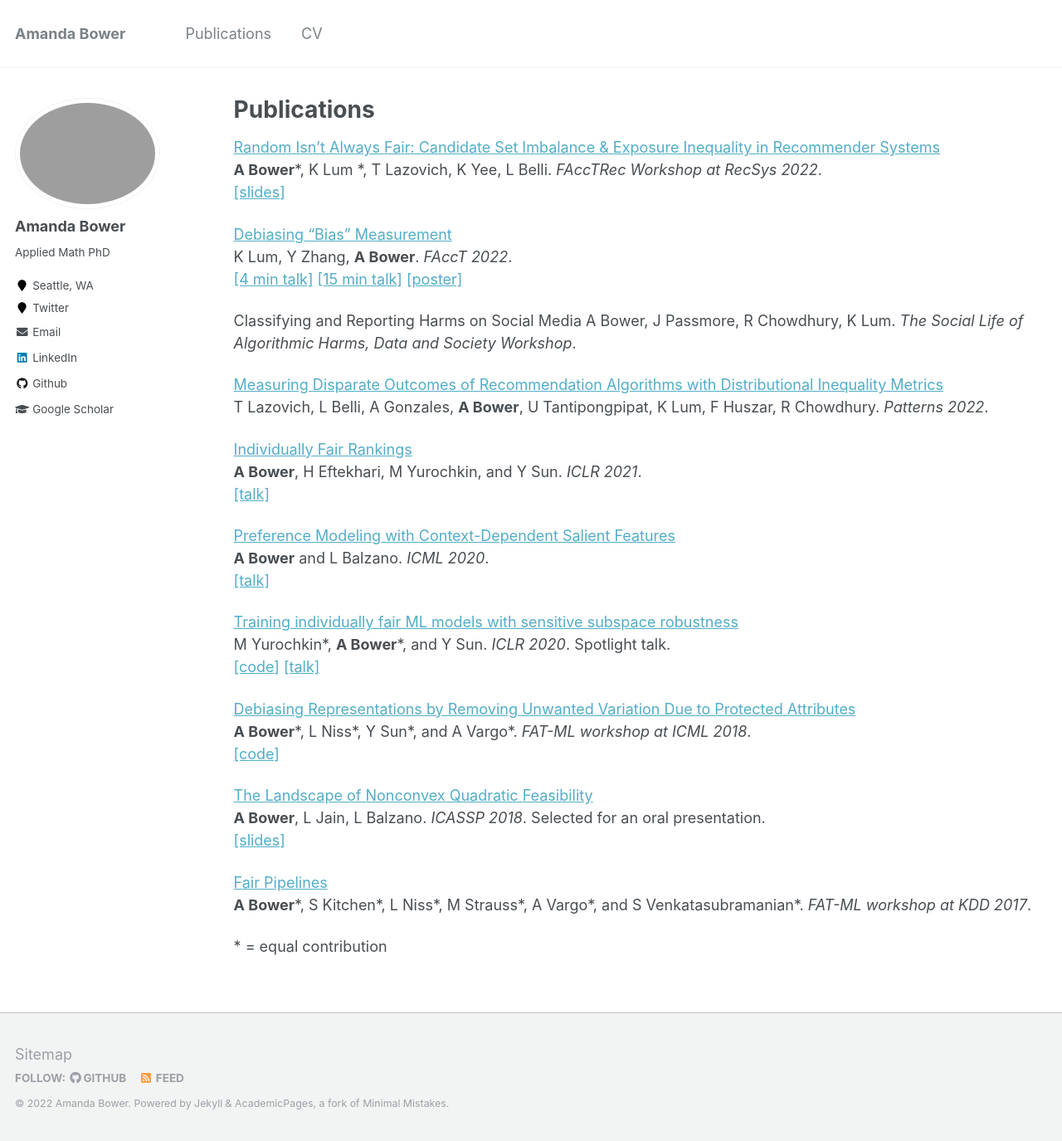
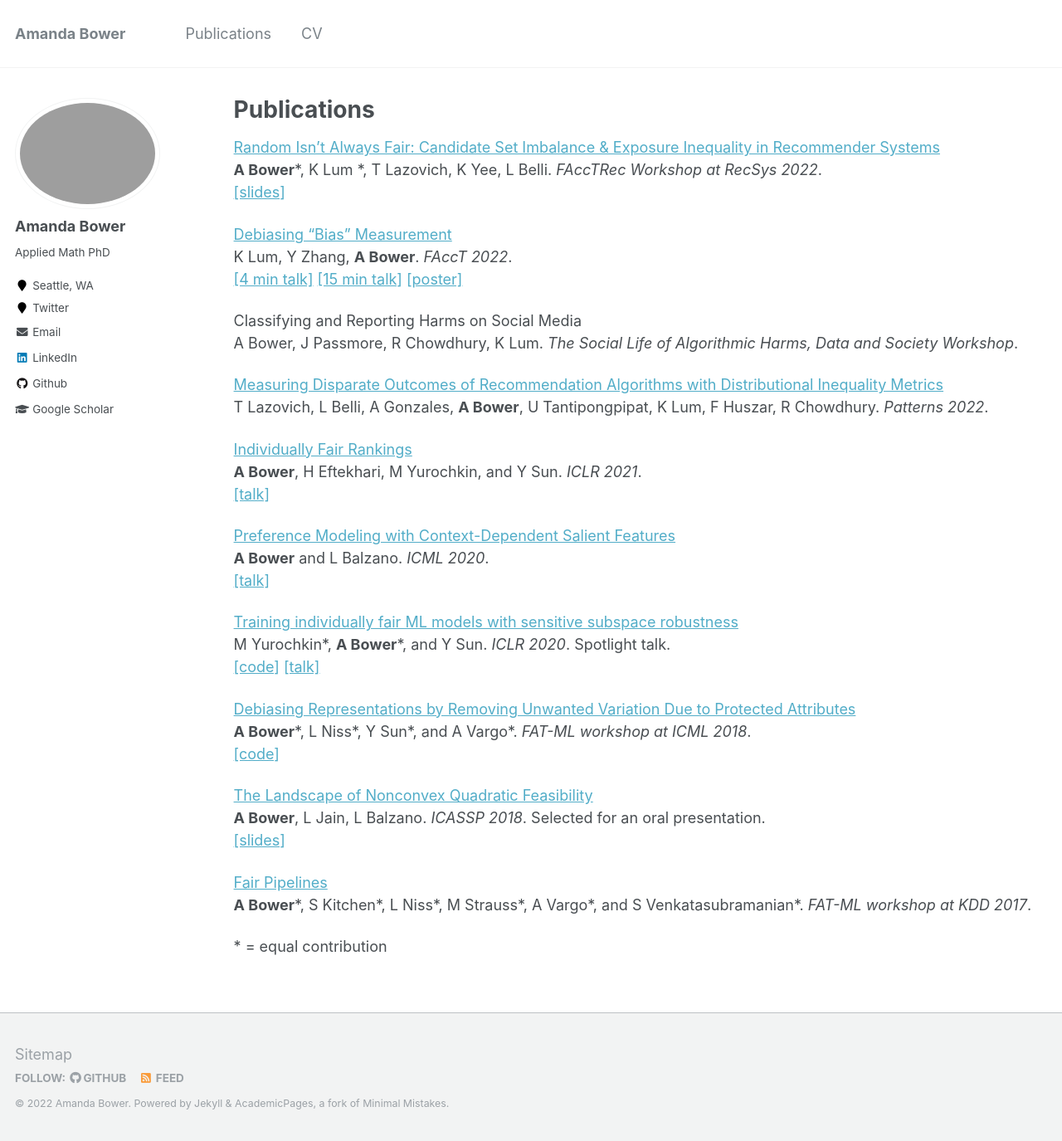
Before and after one commit to Amandarg/amandarg.github.io, a Jekyll site: the page built from _pages/publications.md, in a window 1280 px wide and 1375 px high. Shown: the whole window at 83% size. Built offline with Jekyll 4.4.1, drawn with Linux system fonts in a browser that asks for light colours.

```diff
--- a/_pages/publications.md
+++ b/_pages/publications.md
@@ -12,7 +12,7 @@ author_profile: true
 K Lum, Y Zhang, **A Bower**. *FAccT 2022*.
 [[4 min talk]](https://www.youtube.com/watch?v=4fTOPbdUiQ0) [[15 min talk]](https://www.youtube.com/watch?v=kyWyp-d0r94) [[poster]](https://drive.google.com/file/d/1ASNkdRiVFZbCQrTWp1wEH29tMJxBLRg3/view)
 
-Classifying and Reporting Harms on Social Media
+Classifying and Reporting Harms on Social Media\
 A Bower, J Passmore, R Chowdhury, K Lum. *The Social Life of Algorithmic Harms, Data and Society Workshop*.
 
 [Measuring Disparate Outcomes of Recommendation Algorithms with Distributional Inequality Metrics](https://www.sciencedirect.com/science/article/pii/S2666389922001799)\
```
